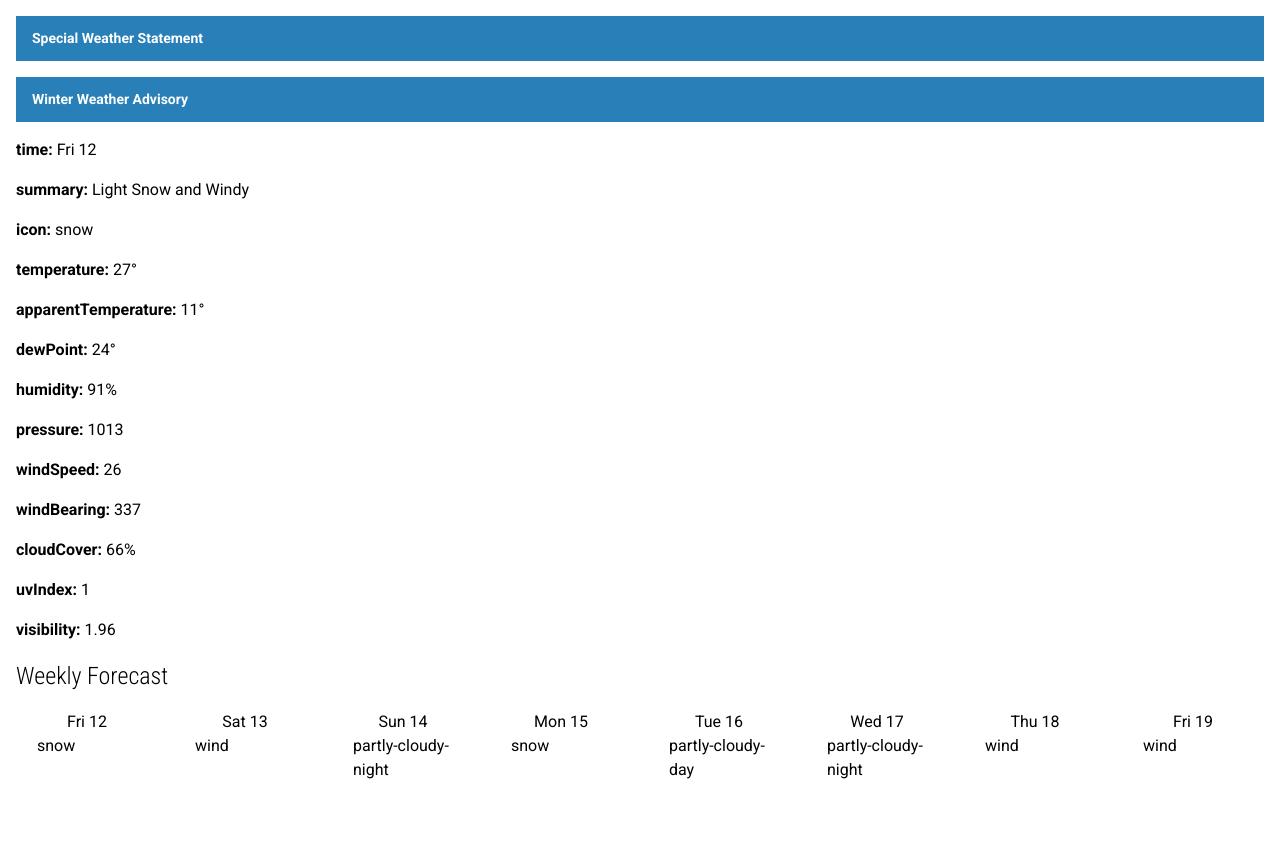
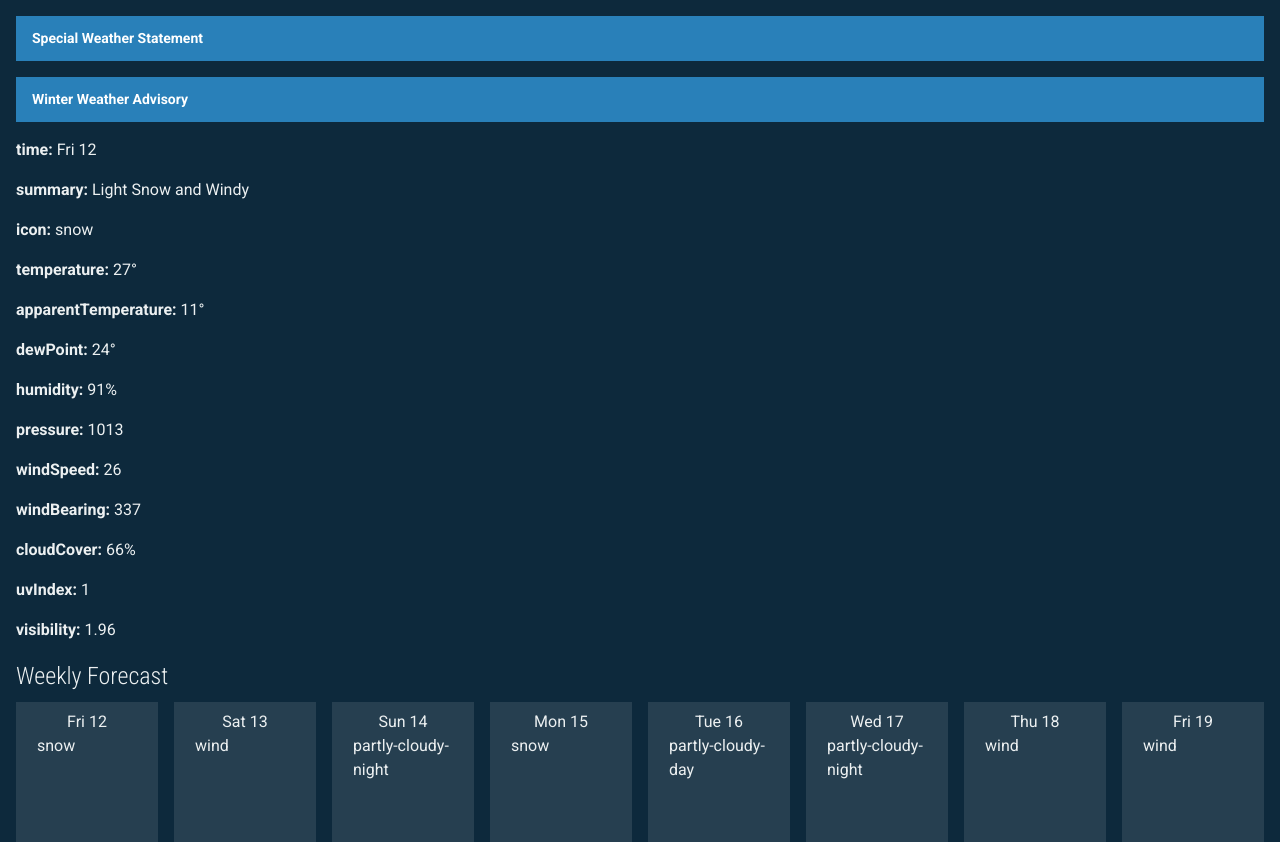
Before and after one commit to jdugdown/weather, a Vue app: page / in a window 1280 px wide. Built offline with nearby package versions, Linux system fonts and the light colour scheme; a web font is replaced by a local one.

Commit message:
make things easier on the eyes for development

```diff
--- a/src/styles/partials/_base.scss
+++ b/src/styles/partials/_base.scss
@@ -20,6 +20,8 @@ body {
   position: relative;
   font-family: $font-regular;
   font-size: 1rem;
+  background: darken($info, 30%);
+  color: $grey1;
 }
 
 .container {
```
